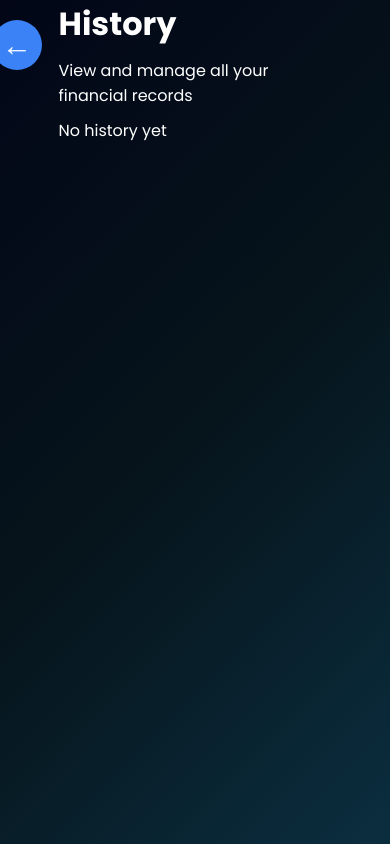
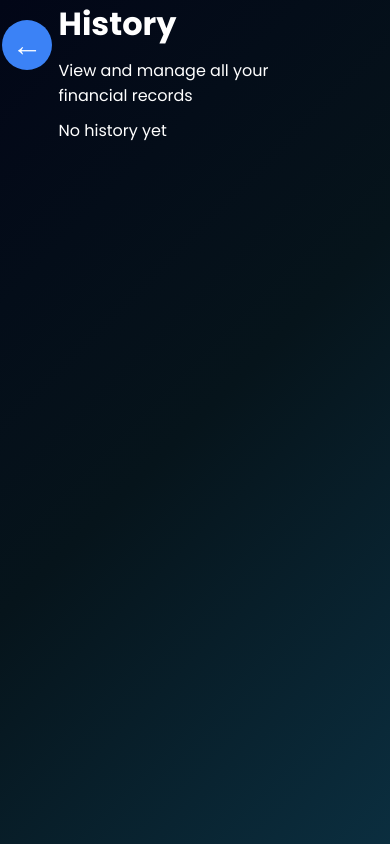
Before and after one commit to Viktor-angelo/Finsight, a React (Vite) app in the folder frontend/: page /dashboard in a window 390 px wide. Built offline with nearby package versions, Linux system fonts and the light colour scheme; sample sign-in values are in the browser's storage.

Commit message:
correct update button

```diff
--- a/frontend/src/pages/Finance.css
+++ b/frontend/src/pages/Finance.css
@@ -37,7 +37,7 @@
   width: 50px;
   height: 50px;
   font-size:1.9rem;
-margin-left: 2vh;
+margin-left: 5vh;
   z-index: 999;
 }
 
@@ -125,6 +125,6 @@ margin-left: 2vh;
 }
 @media(max-width:768px){
   .backFloating{
-    left: -25px;
+    left: -40px;
   }
 }
```
